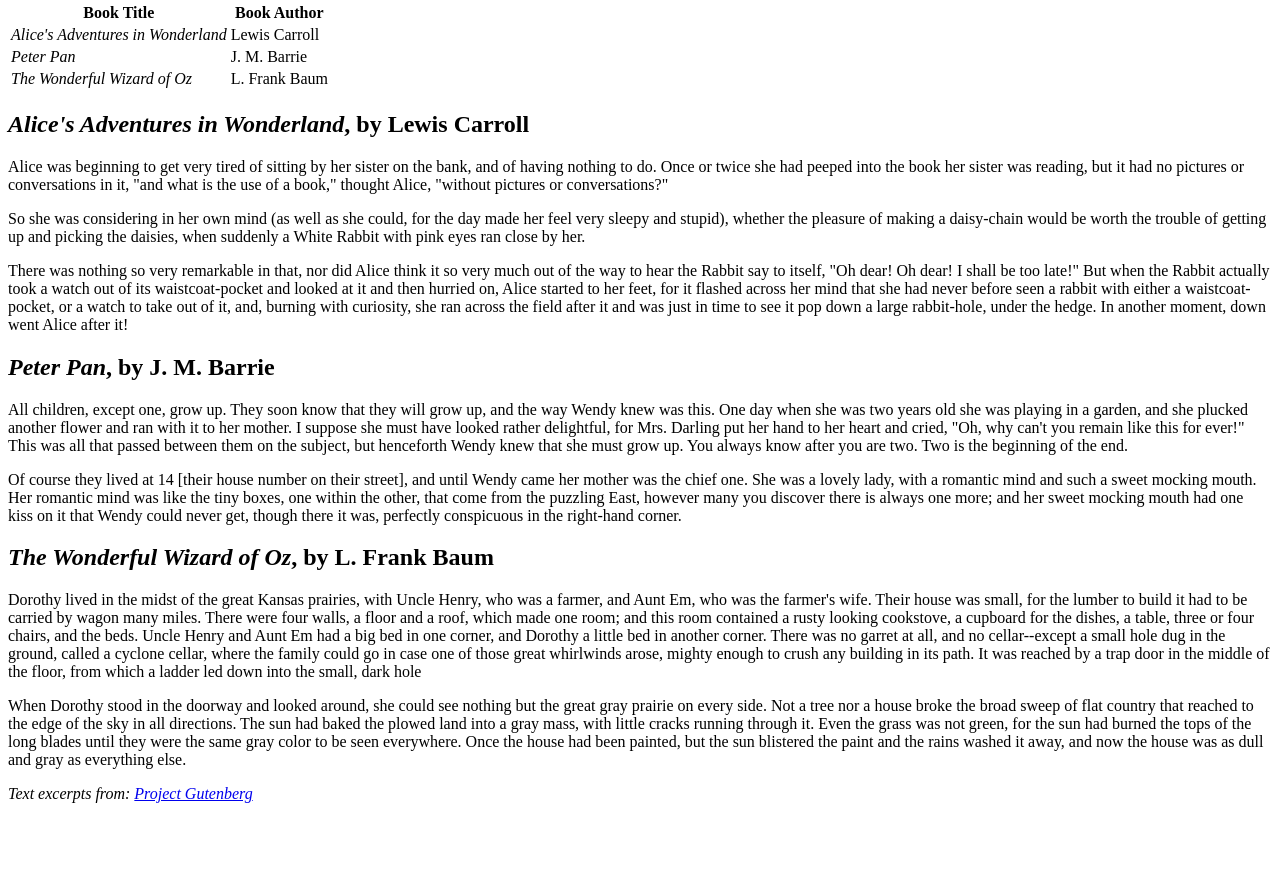
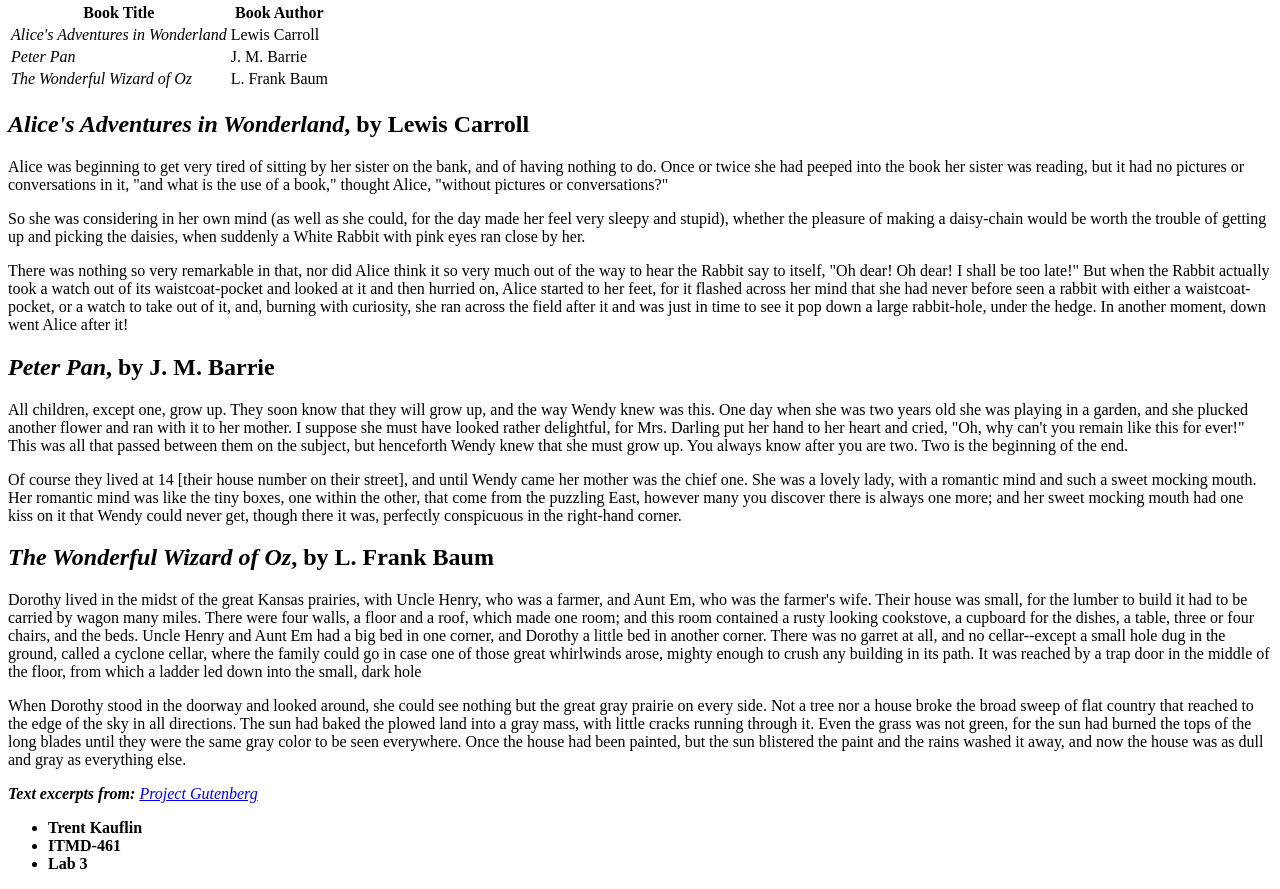
Before and after one commit to MajMarmalade/lab3, a plain HTML site: page index.html in a window 1280 px wide. Shown: the part 79-968 px from the top of the page. Before the commit the page ends 890 px from the top, so only its background shows below. Drawn offline with Linux system fonts and the light colour scheme.

Commit message:
Finishing Touches

```diff
--- a/index.html
+++ b/index.html
@@ -55,8 +55,14 @@
 	</p>
 
 	<address>
-		Text excerpts from: <a href="http://www.gutenberg.org"> Project Gutenberg</a>
+		<b>Text excerpts from:</b> <a href="http://www.gutenberg.org"> Project Gutenberg</a>
 	</address>
+
+	<ul>
+		<li><b>Trent Kauflin</b></li>
+		<li><b>ITMD-461</b></li>
+		<li><b>Lab 3</b></li>
+	</ul>
 
 
 
```
